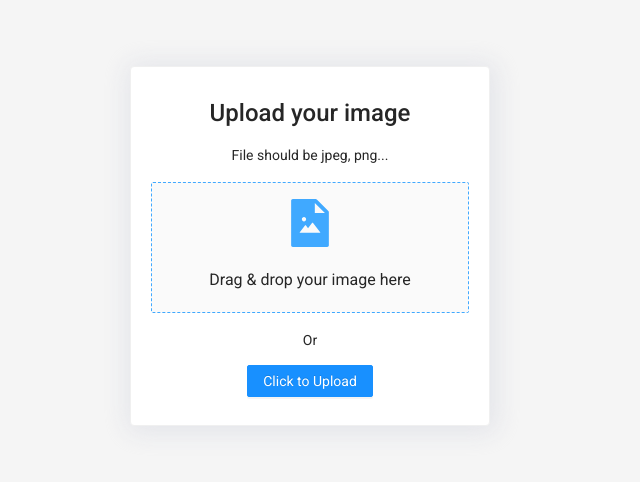
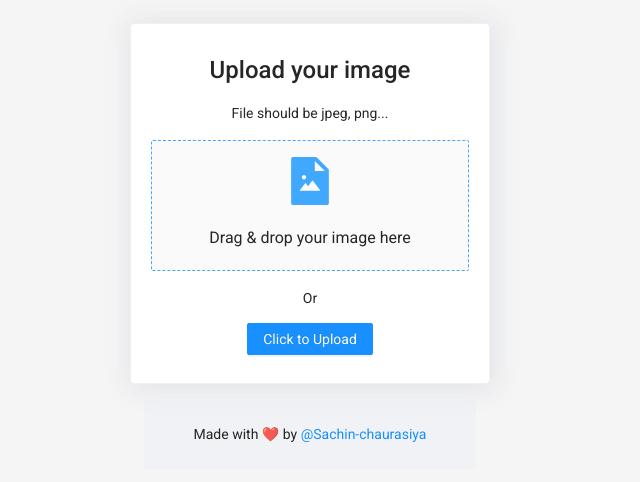
Before and after one commit to Sachin-chaurasiya/Image-Uploader, a React (Create React App) app: page / in a window 1280 px wide. Shown: the part 154-636 px from the top of the page, without its empty margins (330-970 px from the left). Built offline with nearby package versions, Linux system fonts and the light colour scheme.

Commit message:
Add footer

```diff
--- a/src/App.tsx
+++ b/src/App.tsx
@@ -1,4 +1,5 @@
 import React from "react";
+import { Footer } from "antd/lib/layout/layout";
 import Uploader from "./Components/Uploader";
 import { appStyles } from "./styles.constant";
 
@@ -6,6 +7,12 @@ function App() {
   return (
     <div style={appStyles}>
       <Uploader />
+      <Footer>
+        Made with ❤️ by{" "}
+        <a href="https://github.com/Sachin-chaurasiya" target="_blank">
+          @Sachin-chaurasiya
+        </a>
+      </Footer>
     </div>
   );
 }
--- a/src/index.css
+++ b/src/index.css
@@ -142,3 +142,7 @@ h6 {
 .ant-image {
   margin-right: 0px;
 }
+
+.ant-layout-footer {
+  margin-top: 16px;
+}
--- a/src/styles.constant.ts
+++ b/src/styles.constant.ts
@@ -6,6 +6,7 @@ export const appStyles: CSSProperties = {
   display: "flex",
   justifyContent: "center",
   alignItems: "center",
+  flexDirection: "column",
 };
 
 export const cardStyles: CSSProperties = {
```
